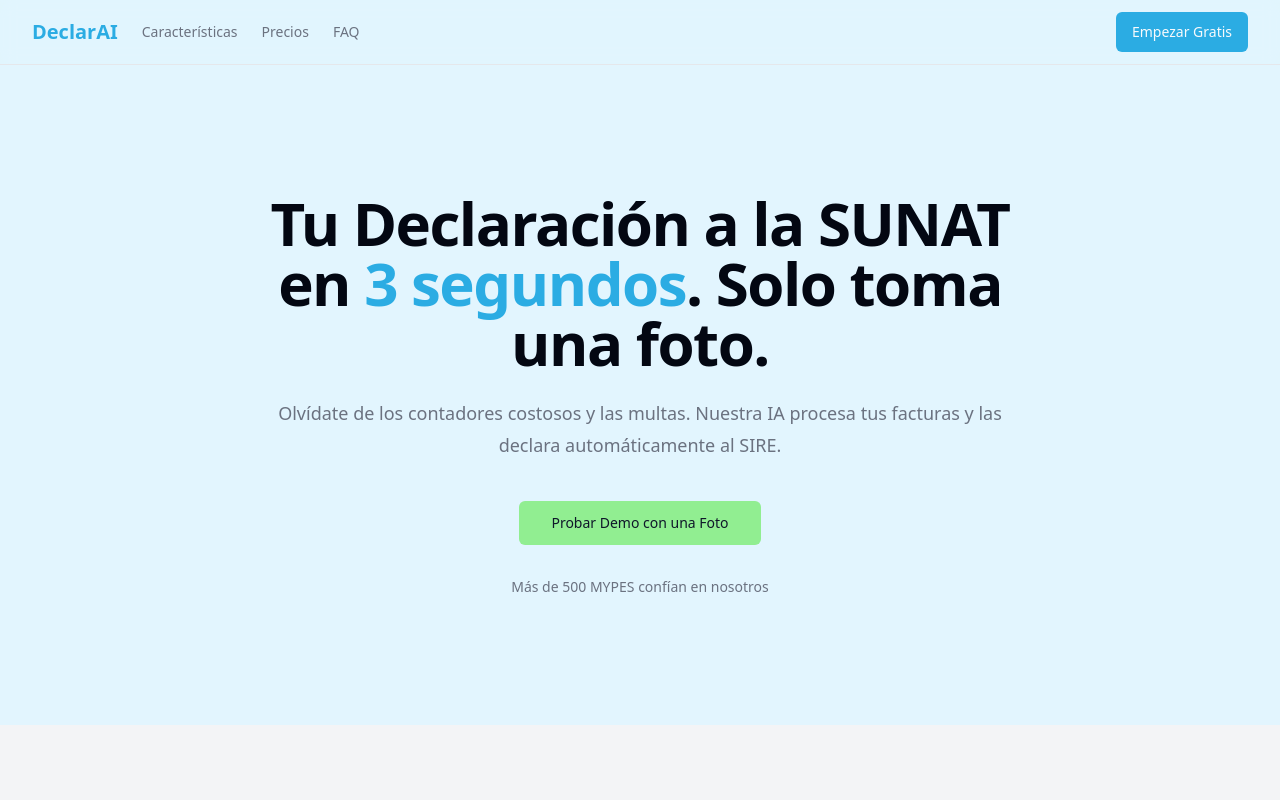
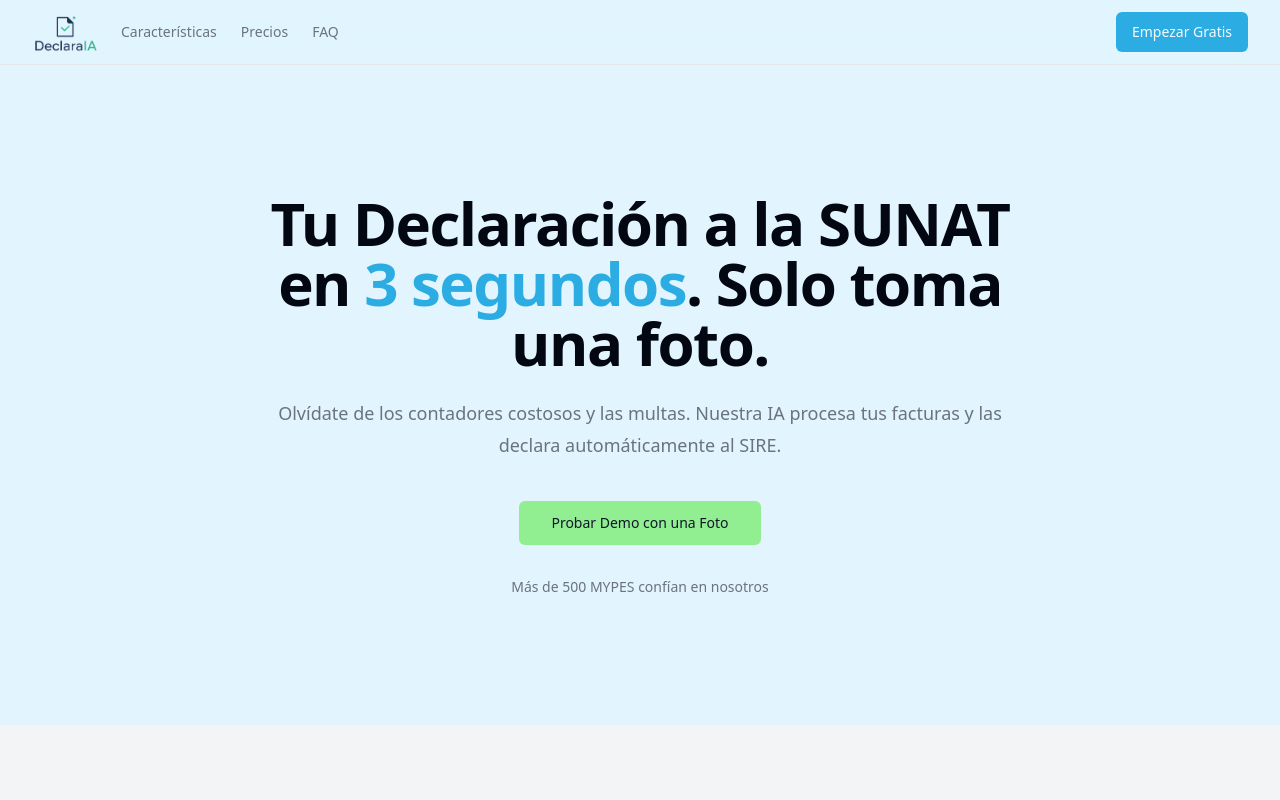
Before and after one commit to hectorDev2/landing-declaraIA, a Next.js app: page / in a window 1280 px wide. Shown: the top 800 px of the page. Built offline with nearby package versions, Linux system fonts and the light colour scheme.

Commit message:
Refactor code structure for improved readability and maintainability

```diff
--- a/src/components/declarai/footer.tsx
+++ b/src/components/declarai/footer.tsx
@@ -1,4 +1,5 @@
 import Link from "next/link";
+import Image from "next/image";
 
 export function Footer() {
   return (
@@ -6,7 +7,7 @@
       <div className="container py-8">
         <div className="flex flex-col md:flex-row justify-between items-center gap-4">
           <div className="text-center md:text-left">
-            <p className="text-lg font-bold text-primary">DeclarAI</p>
+            <Image src="/logo.png" alt="DeclarAI" width={150} height={40} className="h-10 w-auto mb-2 mx-auto md:mx-0" />
             <p className="text-sm text-muted-foreground">© {new Date().getFullYear()} Todos los derechos reservados.</p>
           </div>
           <div className="flex items-center gap-6">
--- a/src/components/declarai/header.tsx
+++ b/src/components/declarai/header.tsx
@@ -1,5 +1,6 @@
 
 import Link from "next/link";
+import Image from "next/image";
 import { Button } from "@/components/ui/button";
 import { Sheet, SheetContent, SheetTrigger } from "@/components/ui/sheet";
 import { Menu } from "lucide-react";
@@ -16,7 +17,7 @@
       <div className="container flex h-16 items-center">
         <div className="mr-auto flex items-center">
           <Link href="/" className="mr-6 flex items-center">
-            <span className="text-xl font-bold text-primary">DeclarAI</span>
+            <Image src="/logo.png" alt="DeclarAI" width={150} height={40} className="h-10 w-auto" />
           </Link>
           <nav className="hidden md:flex items-center gap-6 text-sm font-medium">
             {navLinks.map((link) => (
@@ -45,7 +46,7 @@
             <SheetContent side="right">
               <div className="grid gap-6 text-lg font-medium p-6">
                 <Link href="/" className="flex items-center gap-2 mb-4">
-                  <span className="text-xl font-bold text-primary">DeclarAI</span>
+                  <Image src="/logo.png" alt="DeclarAI" width={150} height={40} className="h-10 w-auto" />
                 </Link>
                 {navLinks.map((link) => (
                   <Link
```
Also changed, not shown: public/logo.png (added).
